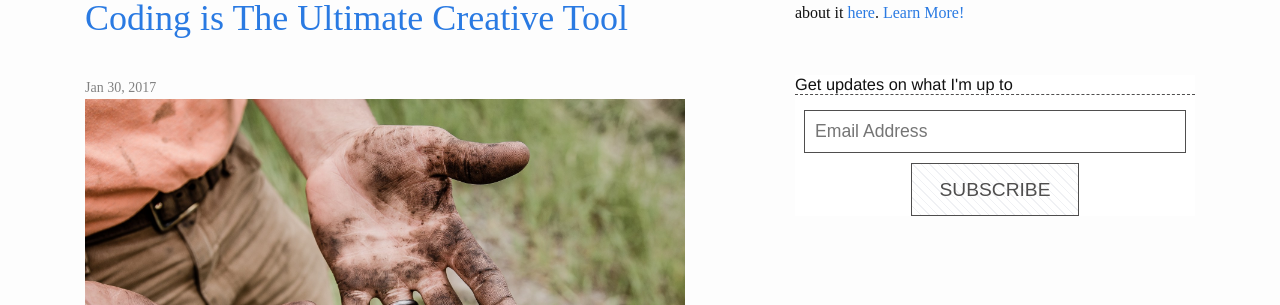
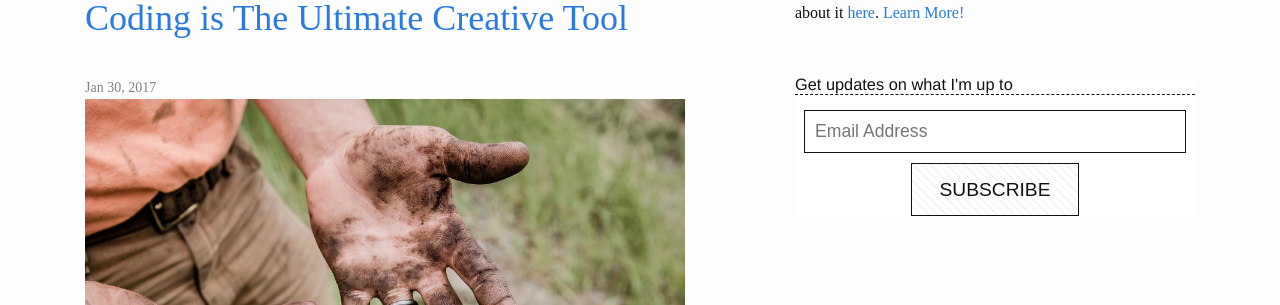
Before and after one commit to twmilli/jekyll-site, a Jekyll site: the page built from index.md, in a window 1280 px wide. Shown: the part 723-1028 px from the top of the page. Built offline with Jekyll 4.4.1, drawn with Linux system fonts in a browser that asks for light colours; some web fonts are replaced.

Commit message:
refactor

```diff
--- a/assets/main.scss
+++ b/assets/main.scss
@@ -37,3 +37,4 @@ $on-laptop:        800px;
 
 // Import partials from the `minima` theme.
 @import "minima";
+@import "email";
--- a/css/about.scss
+++ b/css/about.scss
@@ -1,9 +1,7 @@
 ---
 ---
-
 $text-color: rgb(79, 78, 78) !default;
 @import url('https://fonts.googleapis.com/css?family=Fjord+One');
-@import "email";
 .wrapper{
   font-family: 'Fjord One', serif;
 }
--- a/css/home.scss
+++ b/css/home.scss
@@ -3,7 +3,6 @@
 $highlight: rgb(166, 52, 52);
 $text-color: rgb(79, 78, 78) !default;
 @import url('https://fonts.googleapis.com/css?family=Fjord+One');
-@import "email";
 body{
   font-family: 'Fjord One', serif;
 }
--- a/css/post.scss
+++ b/css/post.scss
@@ -1,7 +1,6 @@
 ---
 ---
 @import url('https://fonts.googleapis.com/css?family=Fjord+One');
-@import "email";
 $text-color: rgb(79, 78, 78) !default;
 body{
   font-family: 'Fjord One', serif;
```
